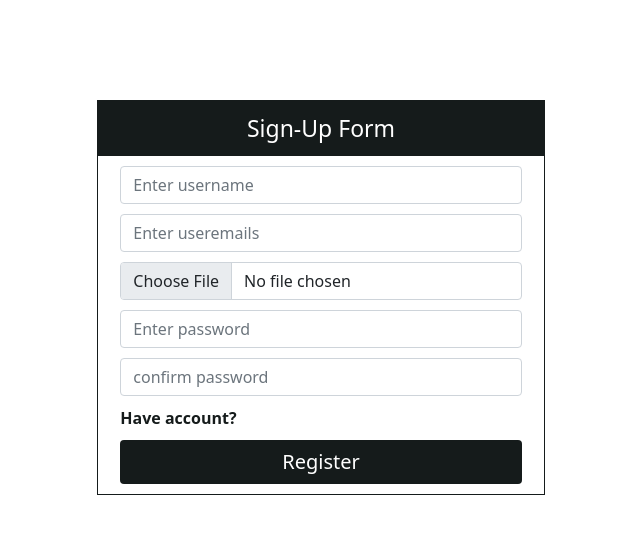
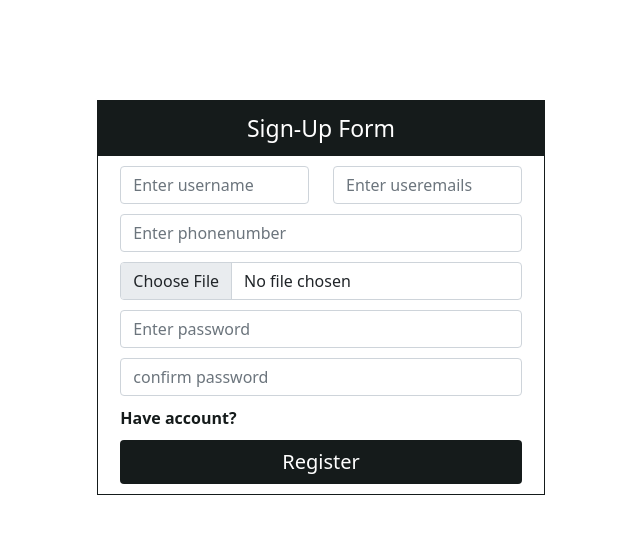
Before and after one commit to uhuru-rawlings/proj-Store, a Django app: page /register/ in a window 1280 px wide. Shown: the top 534 px of the page, without its empty margins (319-959 px from the left). Run offline with Django 3.2, Linux system fonts and the light colour scheme; some libraries are stand-ins or nearby versions.

Commit message:
added input for phone number

```diff
--- a/templates/signup.html
+++ b/templates/signup.html
@@ -14,11 +14,16 @@
         <div class="title">Sign-Up Form</div>
         <form action="{% url 'signups' %}" method="post">
             {% csrf_token %}
-            <div class="form-group">
-                <input type="text" name="username" autocomplete="off" required id="username" class="form-control" placeholder="Enter username">
+            <div class="flex_inputs row">
+                <div class="form-group col">
+                    <input type="text" name="username" autocomplete="off" required id="username" class="form-control" placeholder="Enter username">
+                </div>
+                <div class="form-group col">
+                    <input type="email" name="useremails" autocomplete="off" required id="useremails" class="form-control" placeholder="Enter useremails">
+                </div>
             </div>
             <div class="form-group">
-                <input type="email" name="useremails" autocomplete="off" required id="useremails" class="form-control" placeholder="Enter useremails">
+                <input type="tel" name="phoneno" autocomplete="off" required id="phoneno" class="form-control" placeholder="Enter phonenumber">
             </div>
             <div class="form-group">
                 <input type="file" name="userimages" autocomplete="off" required id="userimages" class="form-control" placeholder="Enter useremails">
```
